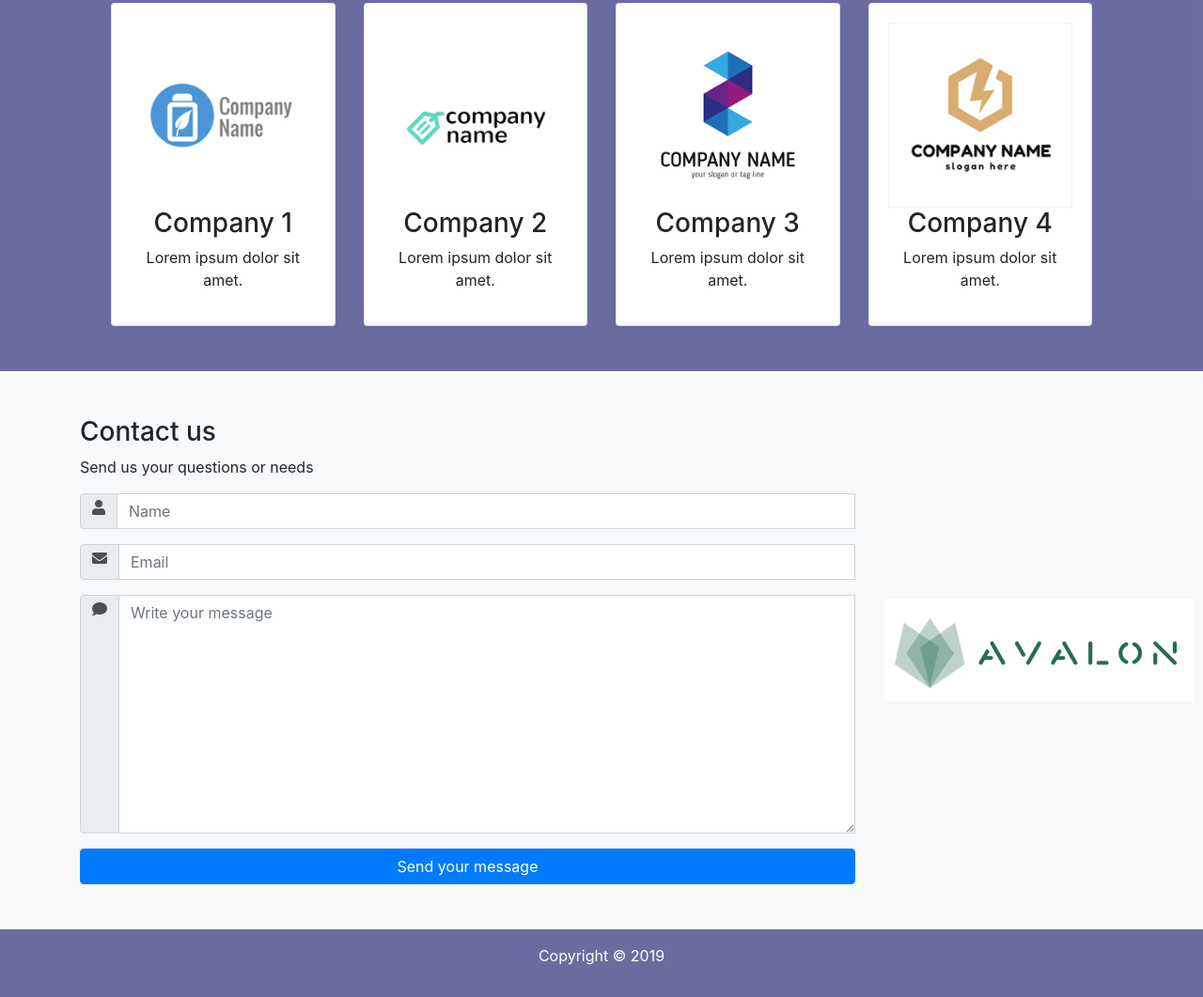
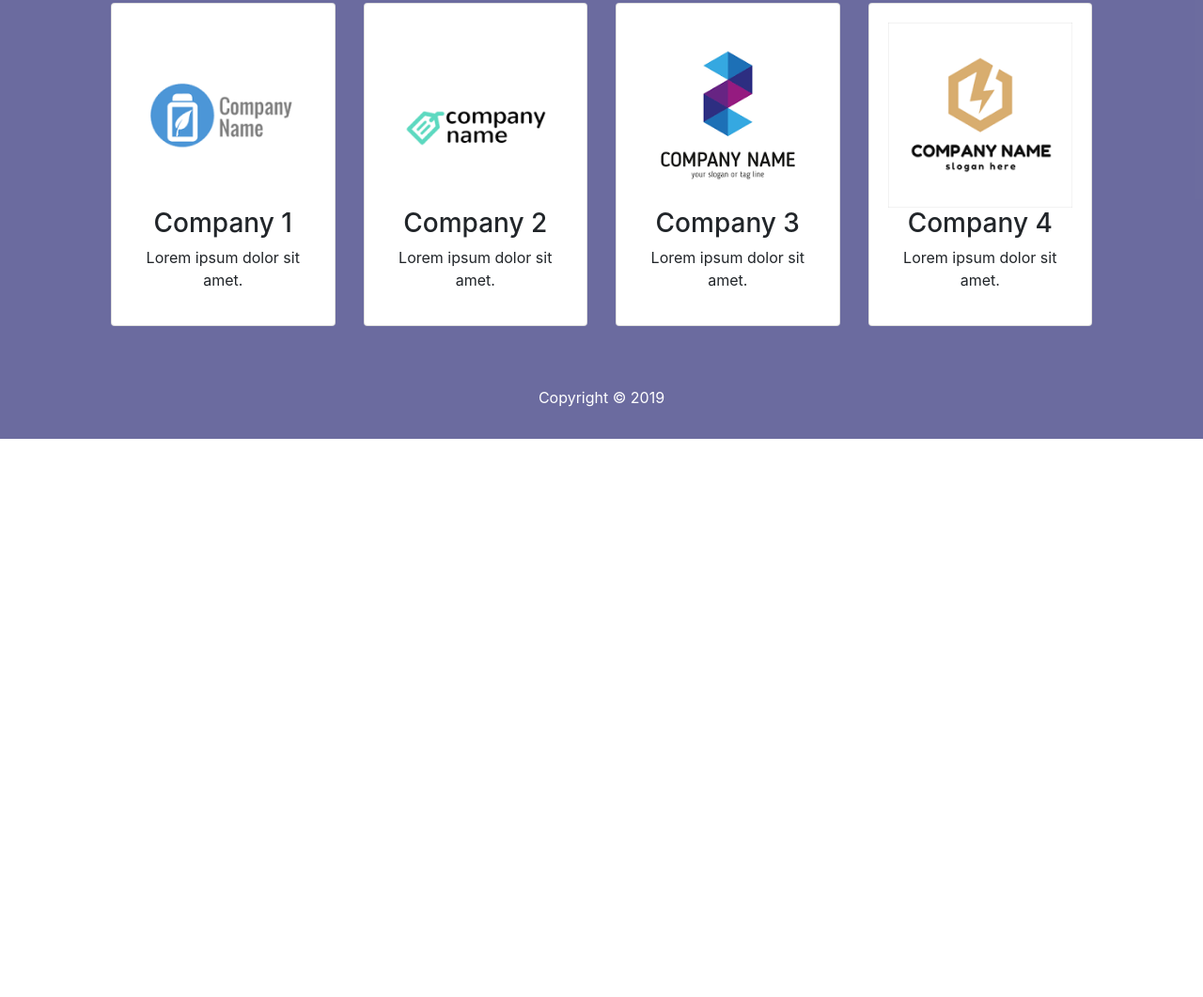
Before and after one commit to jchemile/avalon, a plain HTML site: page index.html in a window 1280 px wide. Shown: the part 1821-2882 px from the top of the page at 94% size. After the commit the page ends 2288 px from the top, so only its background shows below. Drawn offline with nearby package versions, Linux system fonts and the light colour scheme; a script that the page names is missing.

Commit message:
Eliminé la sección "Contact US"

```diff
--- a/index.html
+++ b/index.html
@@ -240,45 +240,6 @@
         </div>
     </section>
 
-    <!--CONTACT US-->
-    <section class ="bg-light py-5">
-        <div class="container">
-            <div class="row">
-                <div class="col-lg-9">
-                    <h3>Contact us</h3>
-                    <p>Send us your questions or needs</p>
-                    <form action = "">
-                        <div class = "input-group mb-3">
-                            <div class = "input-group-prepend">
-                                <i class="fas fa-user input-group-text"></i>
-                            </div>
-                            <input type="text" class="form-control" placeholder="Name">
-                        </div>
-                        <div class = "input-group mb-3">
-                                <div class = "input-group-prepend">
-                                    <i class="fas fa-envelope input-group-text"></i>
-                                </div>
-                                <input type="email" class="form-control" placeholder="Email">
-                            </div>
-                        <div class = "input-group mb-3">
-                            <div class = "input-group-prepend">
-                                <i class="fas fa-comment input-group-text"></i>
-                            </div>
-                            <textarea name="" id="" cols="30" rows="10" placeholder="Write your message" class = "form-control"></textarea>
-                        </div>
-                        <button class="btn btn-primary byn-lg btn-block">
-                            Send your message
-                        </button>
-                    </form>
-                </div>
-                <div class="col-lg-3 align-self-center">
-                    <img src="img/logo.png" alt="Logo Avalon">
-                </div>
-            </div>
-        </div>
-
-    </section>
-
     <footer>
         <div class="container p-3 text-white text-center">
             <p>Copyright &copy; 2019</p>
```
